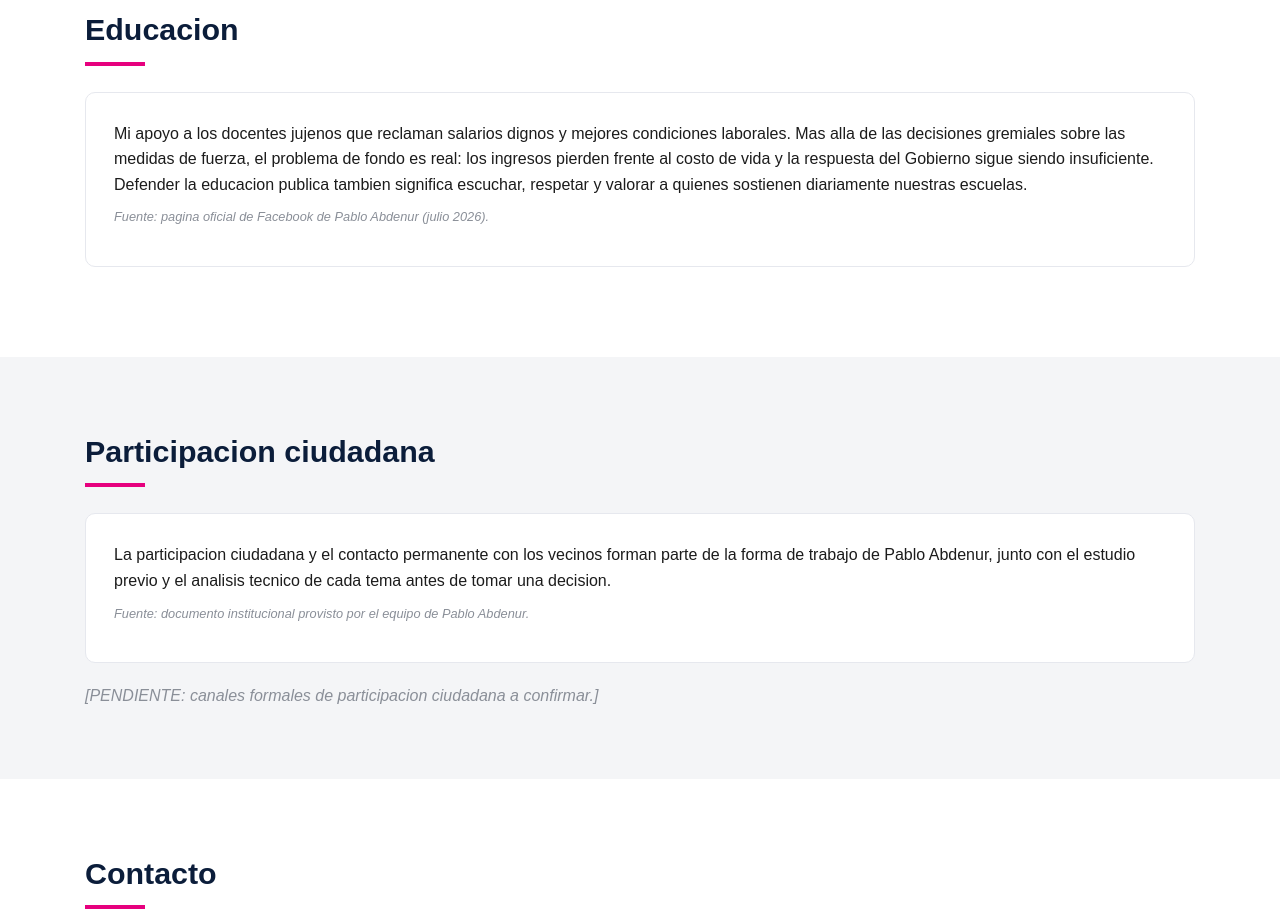
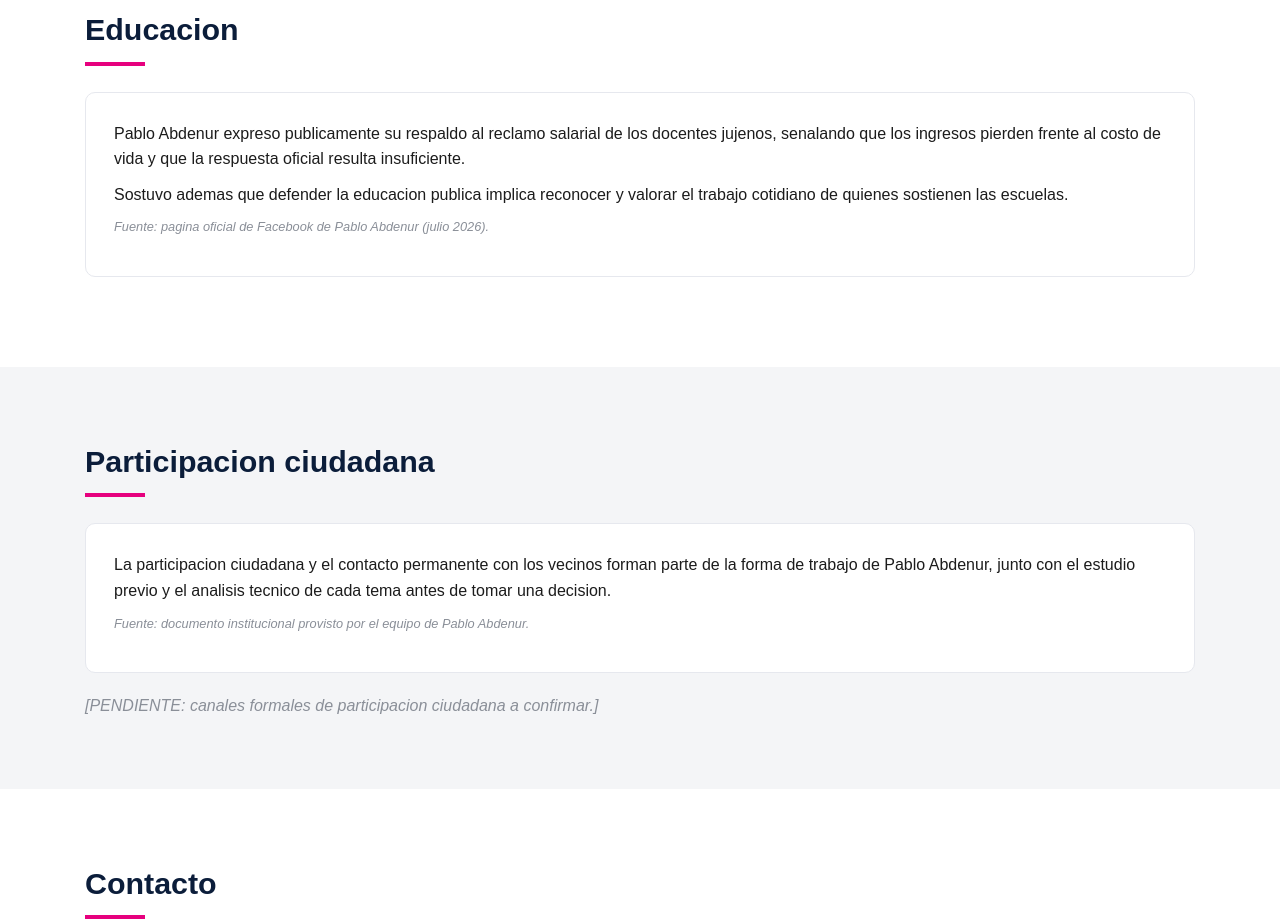
Before and after one commit to pabdenur239/pablo-abdenur-web, a plain HTML site: page index.html in a window 1280 px wide. Shown: the part 5980-6901 px from the top of the page. Drawn offline with Linux system fonts and the light colour scheme.

Commit message:
Add files via upload

```diff
--- a/index.html
+++ b/index.html
@@ -192,7 +192,8 @@
 <div class="container">
 <h2>Educacion</h2>
 <div class="card">
-<p>Mi apoyo a los docentes jujenos que reclaman salarios dignos y mejores condiciones laborales. Mas alla de las decisiones gremiales sobre las medidas de fuerza, el problema de fondo es real: los ingresos pierden frente al costo de vida y la respuesta del Gobierno sigue siendo insuficiente. Defender la educacion publica tambien significa escuchar, respetar y valorar a quienes sostienen diariamente nuestras escuelas.</p>
+<p>Pablo Abdenur expreso publicamente su respaldo al reclamo salarial de los docentes jujenos, senalando que los ingresos pierden frente al costo de vida y que la respuesta oficial resulta insuficiente.</p>
+<p>Sostuvo ademas que defender la educacion publica implica reconocer y valorar el trabajo cotidiano de quienes sostienen las escuelas.</p>
 <p class="fuente">Fuente: pagina oficial de Facebook de Pablo Abdenur (julio 2026).</p>
 </div>
 </div>
```
